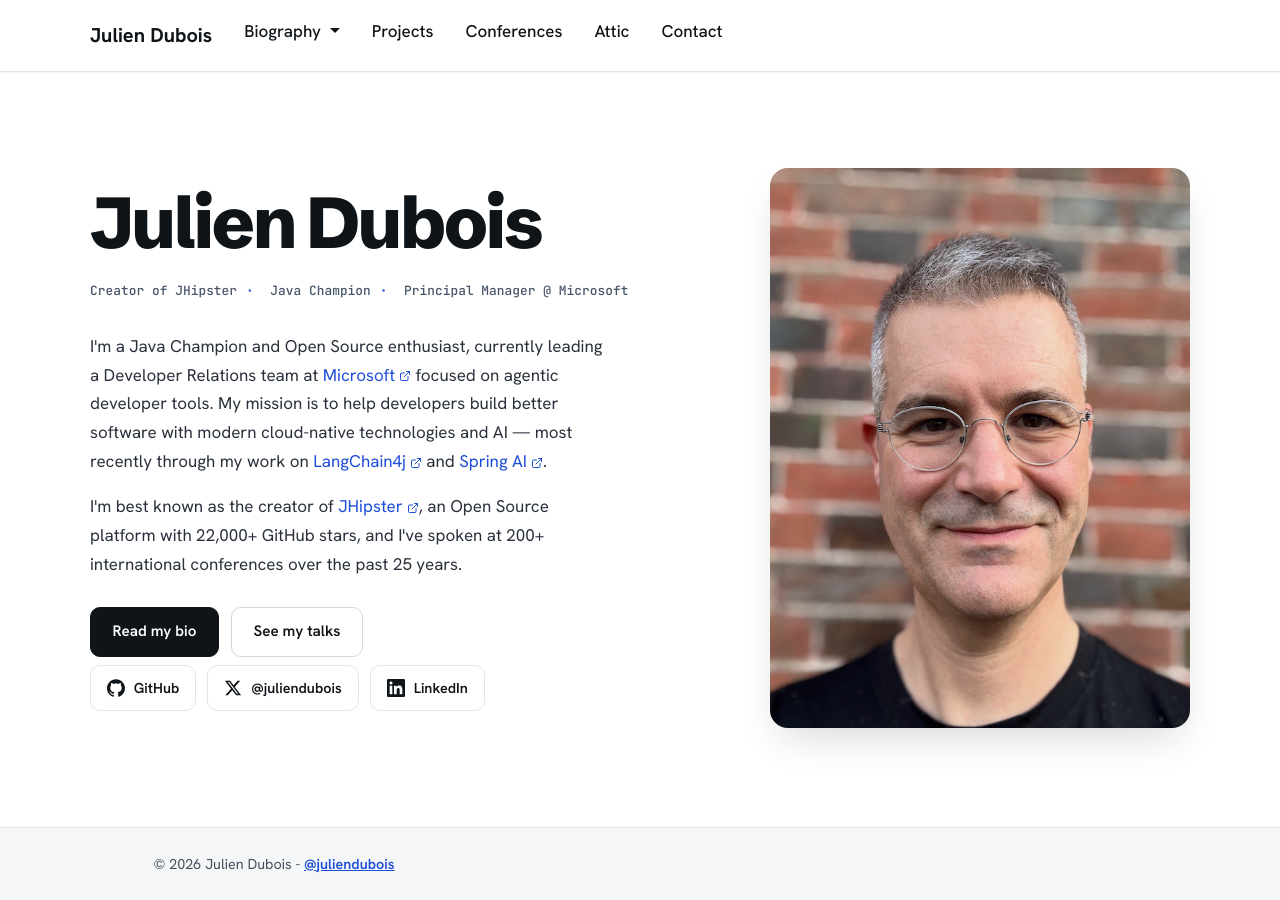
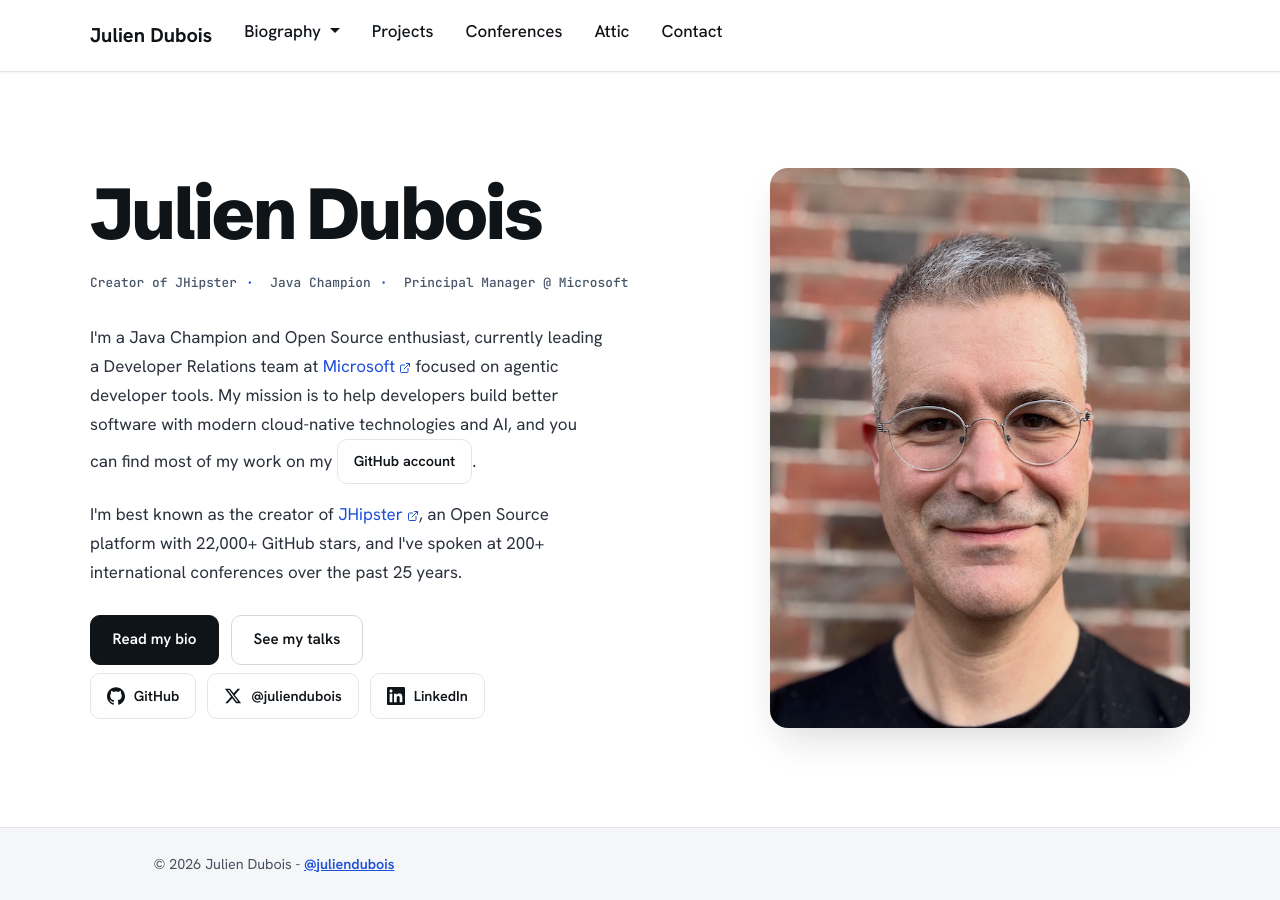
Before and after one commit to jdubois/jdubois.github.com, a Jekyll site: the page built from index.html, in a window 1280 px wide. Built offline with Jekyll 4.4.1, drawn with Linux system fonts in a browser that asks for light colours.

Commit message:
Update hero introduction to highlight GitHub contributions and clarify mission

```diff
--- a/index.html
+++ b/index.html
@@ -14,7 +14,7 @@
             </p>
             <div class="hero-intro">
                 <p>
-                    I'm a Java Champion and Open Source enthusiast, currently leading a Developer Relations team at <a href="https://www.microsoft.com" target="_blank">Microsoft</a> focused on agentic developer tools. My mission is to help developers build better software with modern cloud-native technologies and AI &mdash; most recently through my work on <a href="https://github.com/langchain4j/langchain4j" target="_blank">LangChain4j</a> and <a href="https://spring.io/projects/spring-ai" target="_blank">Spring AI</a>.
+                    I'm a Java Champion and Open Source enthusiast, currently leading a Developer Relations team at <a href="https://www.microsoft.com" target="_blank">Microsoft</a> focused on agentic developer tools. My mission is to help developers build better software with modern cloud-native technologies and AI, and you can find most of my work on my <a class="social-link" href="https://github.com/jdubois" target="_blank" rel="noopener" aria-label="GitHub">GitHub account</a>.
                 </p>
                 <p>
                     I'm best known as the creator of <a href="https://www.jhipster.tech/" target="_blank">JHipster</a>, an Open Source platform with 22,000+ GitHub stars, and I've spoken at 200+ international conferences over the past 25 years.
```
